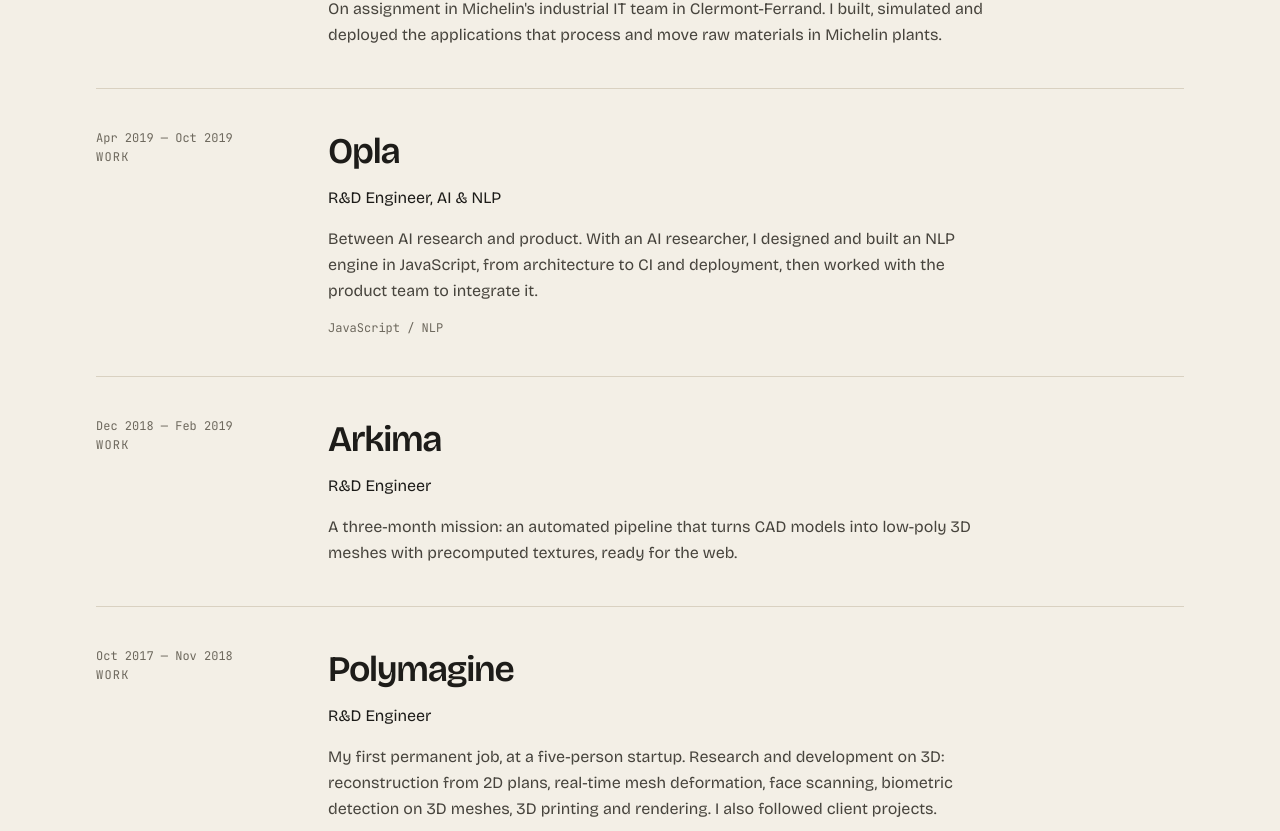
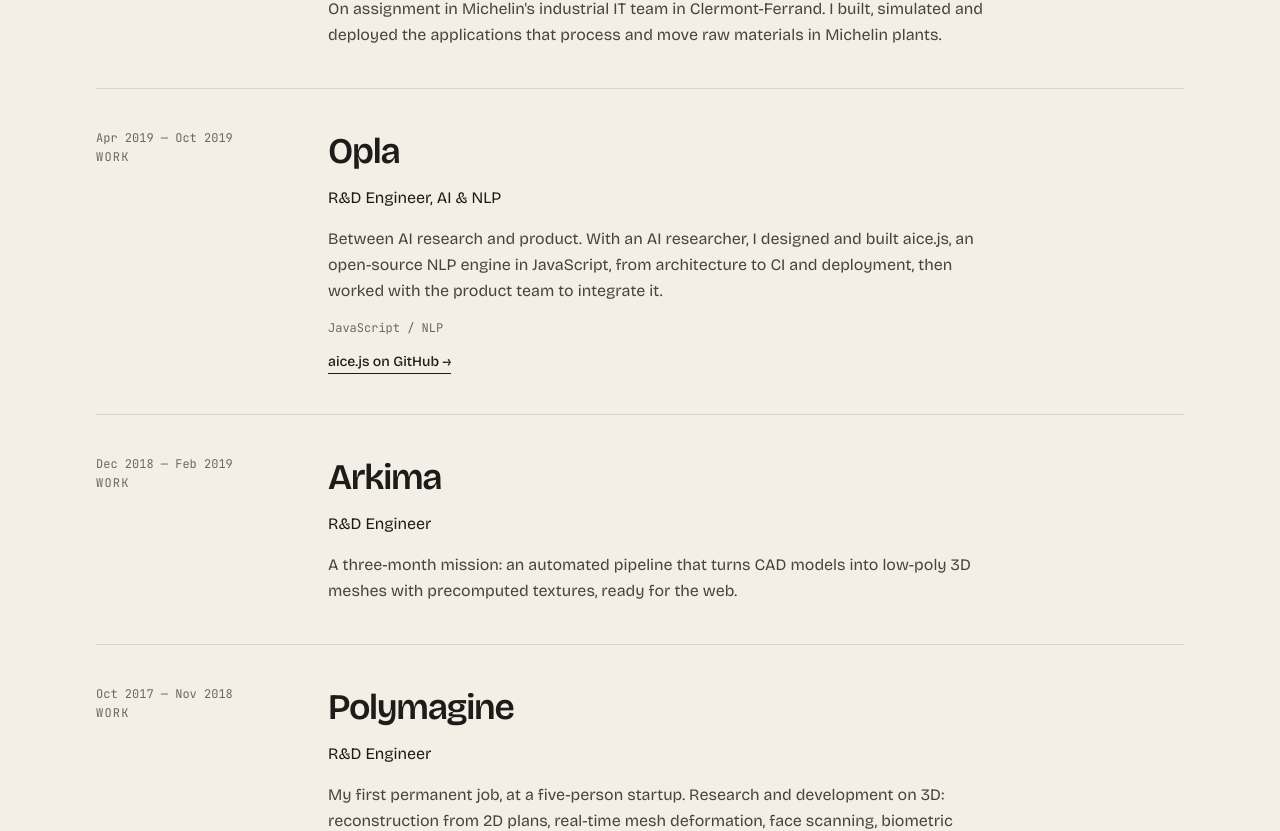
Before and after one commit to Thenkei/personal-site, a React (Vite) app: page / in a window 1280 px wide. Shown: the part 2357-3188 px from the top of the page. Built offline with nearby package versions, Linux system fonts and the light colour scheme; no server answers.

Commit message:
feat(career): link aice.js from the opla role (#13)

```diff
--- a/src/components/Route.tsx
+++ b/src/components/Route.tsx
@@ -87,6 +87,11 @@ export function Route() {
               </ul>
               {leg.summary && <p className="mt-4 max-w-2xl leading-relaxed text-ink-2">{leg.summary}</p>}
               {leg.tags && <p className="mt-4 font-mono text-xs text-muted">{leg.tags.join(' / ')}</p>}
+              {leg.link && (
+                <a href={leg.link.href} className="link-underline mt-4 inline-block text-sm font-medium text-ink">
+                  {leg.link.label} →
+                </a>
+              )}
             </div>
           </li>
         ))}
--- a/src/content.ts
+++ b/src/content.ts
@@ -24,6 +24,7 @@ export interface Leg {
   kind: 'work' | 'study';
   summary?: string;
   tags?: readonly string[];
+  link?: { label: string; href: string };
   /** Chronological, oldest first. */
   roles: readonly Role[];
 }
@@ -115,8 +116,9 @@ export const legs: readonly Leg[] = [
     org: 'Opla',
     kind: 'work',
     summary:
-      'Between AI research and product. With an AI researcher, I designed and built an NLP engine in JavaScript, from architecture to CI and deployment, then worked with the product team to integrate it.',
+      'Between AI research and product. With an AI researcher, I designed and built aice.js, an open-source NLP engine in JavaScript, from architecture to CI and deployment, then worked with the product team to integrate it.',
     tags: ['JavaScript', 'NLP'],
+    link: { label: 'aice.js on GitHub', href: 'https://github.com/Thenkei/aice.js' },
     roles: [{ id: 'opla', title: 'R&D Engineer, AI & NLP', start: '2019-04', end: '2019-10', elevation: 0.43 }],
   },
   {
```
